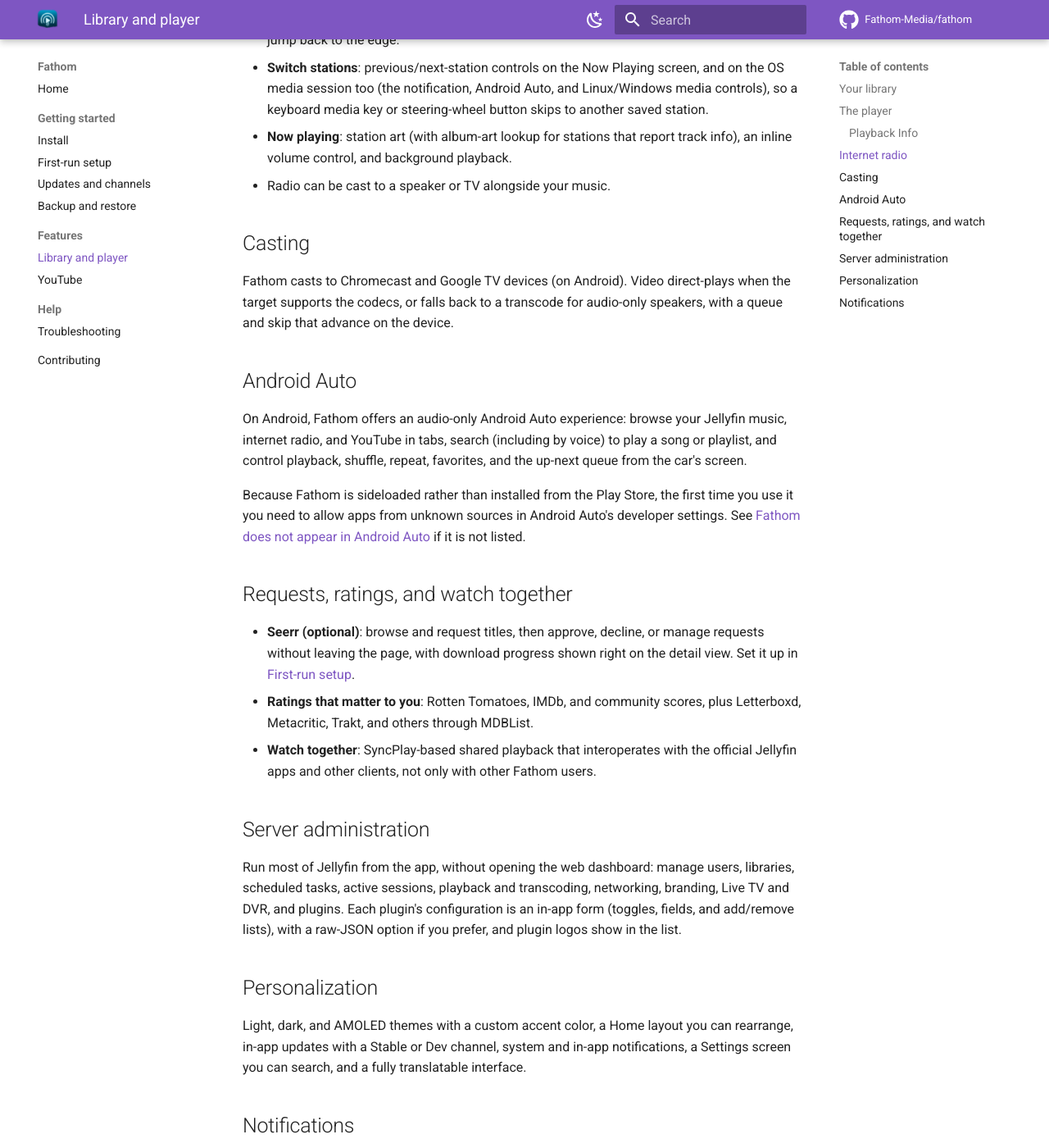
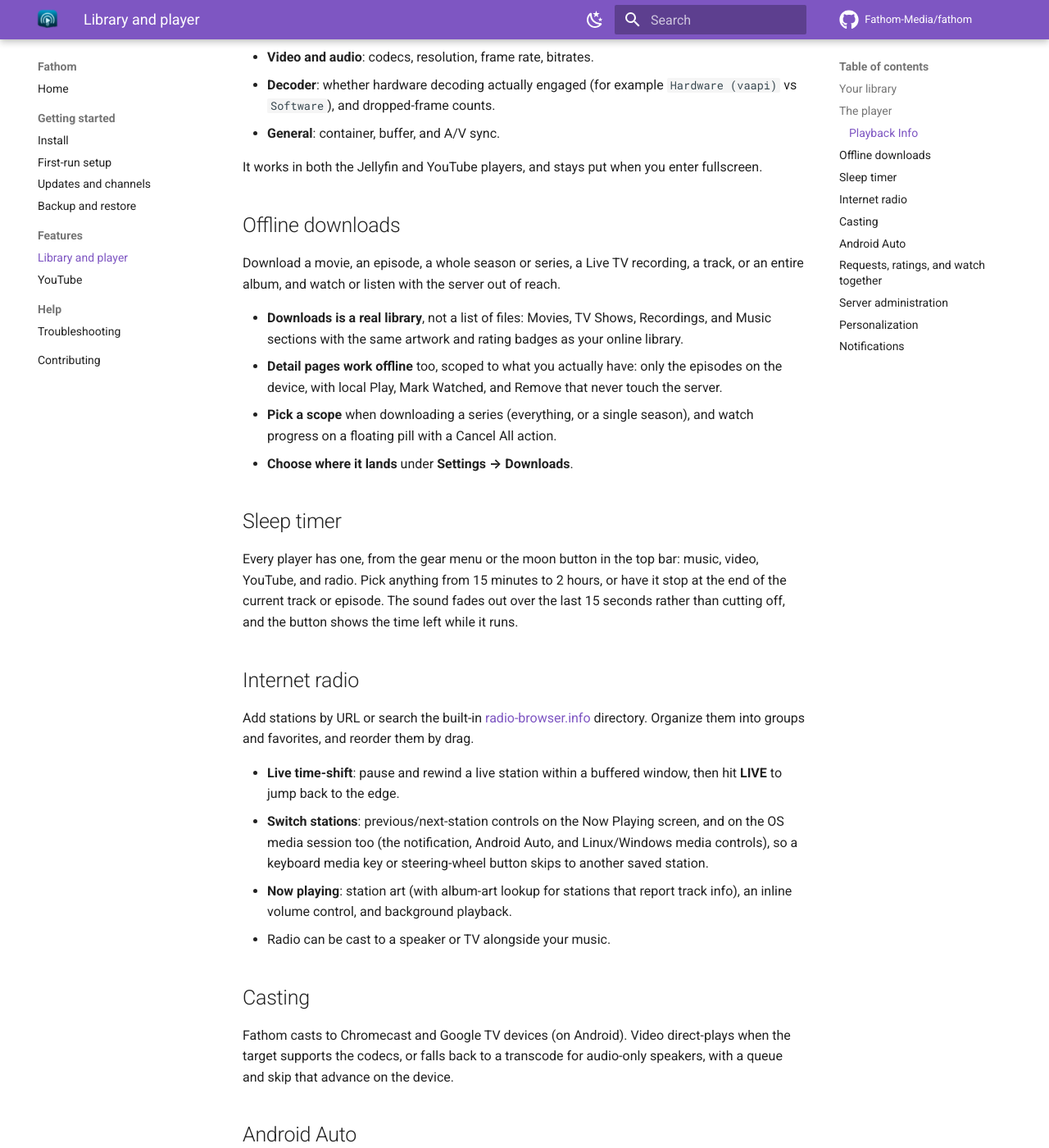
Before and after one commit to Fathom-Media/fathom, an MkDocs documentation site: the page built from docs/features.md, in a window 1280 px wide and 1400 px high, scrolled down 1520 px. Shown: the whole window at 82% size. Built offline with MkDocs 1.6.1 and Material for MkDocs 9.7.7, drawn with Linux system fonts in a browser that asks for light colours; comment, search, counter and statistics services are not loaded; some of the changed text lies outside the part shown.

Commit message:
Document downloads, the wheel, the sleep timer, extras and more

```diff
--- a/docs/features.md
+++ b/docs/features.md
@@ -3,7 +3,11 @@
 ## Your library
 
 - **Movies and TV**: libraries, search, rich detail pages, resume and Next Up, next and previous episode, skip intro, recap, and credits, an Up Next prompt that rolls into the next episode during the credits, chapters, and trickplay thumbnails as you scrub.
+- **Browse by anything**: genres, studios, artists, and a page for every person, so a cast member's other work is one tap away. Trailers play in the app rather than sending you to a browser.
+- **Extras**: a title's bonus material (behind the scenes, deleted scenes, interviews, featurettes, and trailer files held on your server) appears as its own row on the detail page, and plays in the normal player.
 - **Favorites and Watchlist**: two separate personal lists, one for what you love, one for what you still want to watch. Toggle either from an item's detail page or its context menu (long-press, right-click, or the overflow button, they all open the same menu).
+- **Tidy up Continue Watching**: something you started and will not finish can be dropped from the row through the same context menu. It only clears the resume position, so the title is not marked watched and comes back if you play it again.
+- **Movie Night Wheel**: when nobody can decide, spin for it. Fill the wheel from your library or type titles in, then pick a mode: Last One Standing knocks a title out on every spin, Single Spin takes the first result, and Best of 3 wants a title to win twice. It is reachable from the Watchlist, and from a SyncPlay session so a group can decide together.
 - **Music**: albums, a play queue, now playing, shuffle and repeat, synced lyrics with an online fallback, and scrobbling. The now-playing screen flips between artwork and lyrics.
 - **Live TV and DVR**: a channel list, an EPG guide, recording with series rules, and tuner and guide-provider setup.
 
@@ -27,6 +31,19 @@
 - **General**: container, buffer, and A/V sync.
 
 It works in both the Jellyfin and YouTube players, and stays put when you enter fullscreen.
+
+## Offline downloads
+
+Download a movie, an episode, a whole season or series, a Live TV recording, a track, or an entire album, and watch or listen with the server out of reach.
+
+- **Downloads is a real library**, not a list of files: Movies, TV Shows, Recordings, and Music sections with the same artwork and rating badges as your online library.
+- **Detail pages work offline** too, scoped to what you actually have: only the episodes on the device, with local Play, Mark Watched, and Remove that never touch the server.
+- **Pick a scope** when downloading a series (everything, or a single season), and watch progress on a floating pill with a Cancel All action.
+- **Choose where it lands** under **Settings → Downloads**.
+
+## Sleep timer
+
+Every player has one, from the gear menu or the moon button in the top bar: music, video, YouTube, and radio. Pick anything from 15 minutes to 2 hours, or have it stop at the end of the current track or episode. The sound fades out over the last 15 seconds rather than cutting off, and the button shows the time left while it runs.
 
 ## Internet radio
 
@@ -59,7 +76,10 @@
 
 ## Personalization
 
-Light, dark, and AMOLED themes with a custom accent color, a Home layout you can rearrange, in-app updates with a Stable or Dev channel, system and in-app notifications, a Settings screen you can search, and a fully translatable interface.
+Light, dark, and AMOLED themes with a custom accent color, a Home layout you can rearrange, a sidebar whose items you can reorder or hide, in-app updates with a Stable or Dev channel, system and in-app notifications, a Settings screen you can search, and a fully translatable interface.
+
+- **Several accounts**: keep more than one Jellyfin account (or server) signed in and switch between them without re-entering anything.
+- **Screen readers**: cards announce themselves as a single item with their title and year, every icon-only button carries a label, and the Movie Night Wheel names its titles and reads out each result.
 
 ## Notifications
 
```
Also changed, not shown: docs/index.md (+1 -0 lines), docs/youtube.md (+2 -0 lines).
